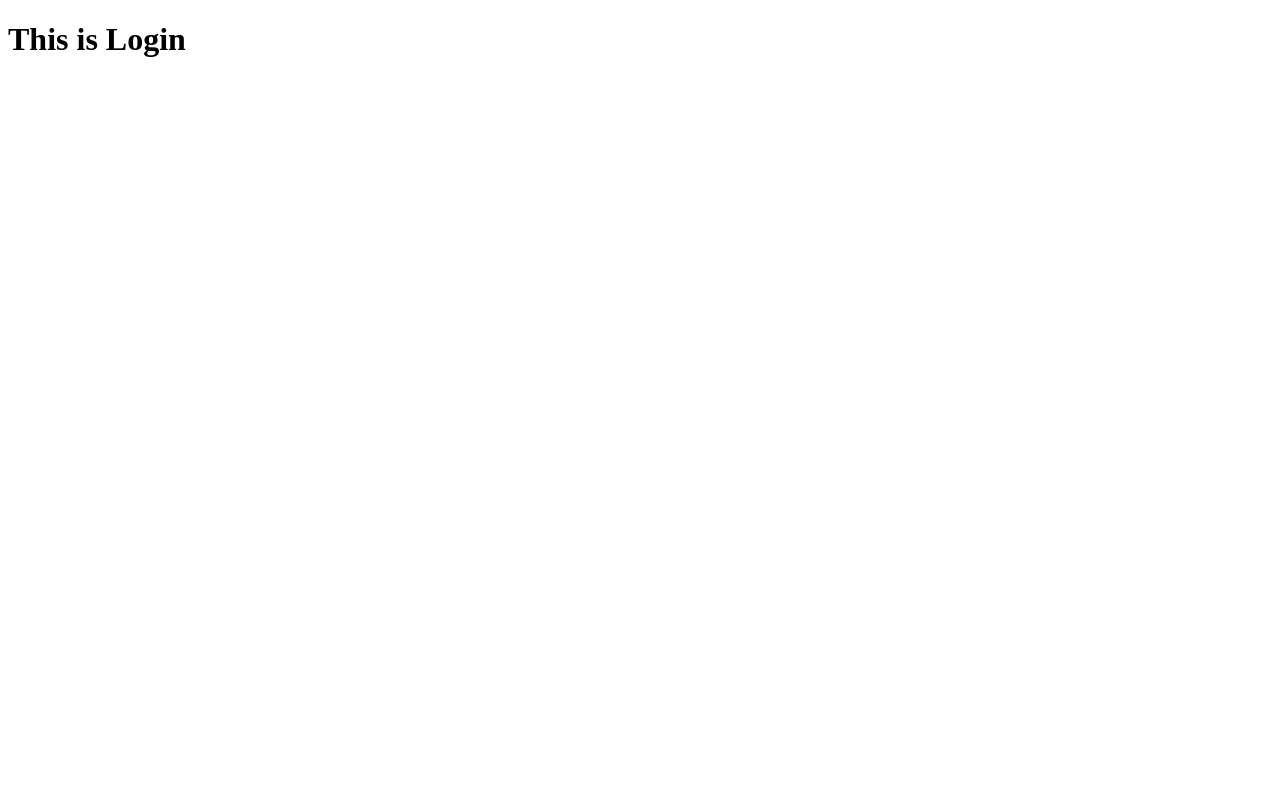
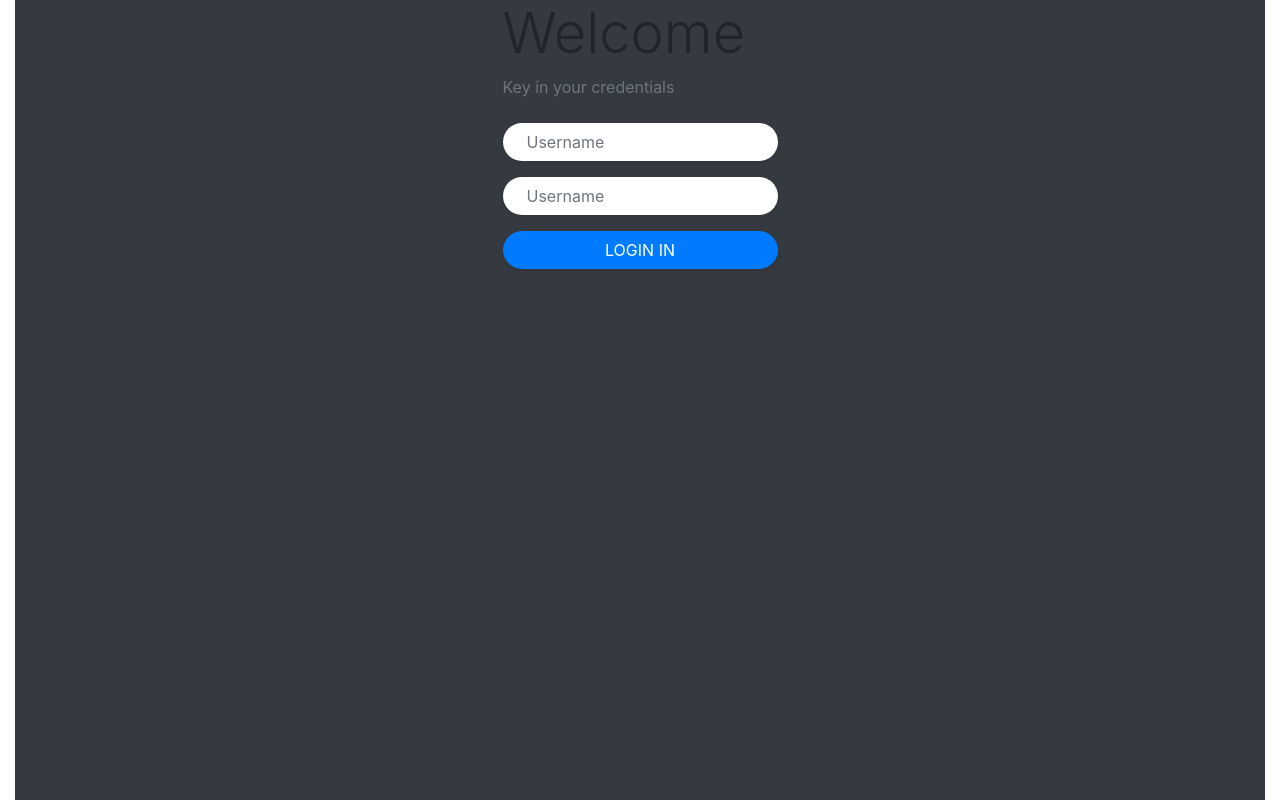
Before and after one commit to Ianodad/Ultimate_Watchlist_Client, a React (Create React App) app: page / in a window 1280 px wide. Built offline with nearby package versions, Linux system fonts and the light colour scheme.

Commit message:
Login form with state synchronized

```diff
--- a/package.json
+++ b/package.json
@@ -3,7 +3,9 @@
   "version": "0.1.0",
   "private": true,
   "dependencies": {
+    "bootstrap": "^4.3.1",
     "react": "^16.11.0",
+    "react-bootstrap": "^1.0.0-beta.14",
     "react-dom": "^16.11.0",
     "react-router-dom": "^5.1.2",
     "react-scripts": "3.2.0"
--- a/src/App.js
+++ b/src/App.js
@@ -6,7 +6,7 @@ import Login from "./components/Login";
 
 const App = () => {
 	return (
-		<main className='container'>
+		<main className='container-fluid'>
 			<Route path='/' component={Login}></Route>
 			{/* <Route path='/movies' component={Movies}></Route>
 		<Route path='/not-found' component={NotFound}></Route> */}
--- a/src/components/Login/Login.js
+++ b/src/components/Login/Login.js
@@ -1,9 +1,35 @@
 import React from "react";
 
-const Login = () => {
+import Input from "../common/Input";
+const Login = ({ username, password, handleSubmit, handleChange }) => {
 	return (
-		<div>
-			<h1>This is Login</h1>
+		<div className='col-lg-5 col-xl-3 col-md-6 mx-auto'>
+			<h3 className='display-4'>Welcome</h3>
+			<p className='text-muted mb-4'>Key in your credentials</p>
+			<form onSubmit={handleSubmit}>
+				<Input
+					type='text'
+					name='username'
+					value={username}
+					placeholder='Username'
+					handleSubmit={handleSubmit}
+					handleChange={handleChange}
+				/>
+				<Input
+					type='password'
+					name='password'
+					value={password}
+					placeholder='Username'
+					handleSubmit={handleSubmit}
+					handleChange={handleChange}
+				/>
+				<button
+					// type='submit'
+					className='btn btn-primary btn-block text-uppercase mb-2 rounded-pill shadow-sm'
+				>
+					Login In
+				</button>
+			</form>
 		</div>
 	);
 };
--- a/src/components/Login/index.js
+++ b/src/components/Login/index.js
@@ -2,11 +2,34 @@ import React, { Component } from "react";
 
 import Login from "./Login";
 
-export class index extends Component {
+class index extends Component {
+	state = { account: { username: "", password: "" } };
+
+	// handle form on change set the state
+	handleChange = ({ currentTarget: input }) => {
+		const account = { ...this.state.account };
+		// assigns target value to state name
+		account[input.name] = input.value;
+		this.setState({ account });
+	};
+
+	handleSubmit = e => {
+		e.preventDefault();
+		console.log("form submitted");
+	};
 	render() {
+		// destructuring   state for better visibility
+		const { account } = this.state;
 		return (
-			<div>
-				<Login />
+			<div className=' container-fluid bg-dark' style={{ height: "100vh" }}>
+				<div>
+					<Login
+						username={account.username}
+						password={account.password}
+						handleSubmit={this.handleSubmit}
+						handleChange={this.handleChange}
+					/>
+				</div>
 			</div>
 		);
 	}
--- /dev/null
+++ b/src/components/common/Input.js
@@ -0,0 +1,20 @@
+import React from "react";
+
+const Input = ({ name, type, value, handleChange, placeholder }) => {
+	return (
+		<div className='form-group mb-3'>
+			<input
+				autoFocus
+				id={name}
+				name={name}
+				type={type}
+				value={value}
+				onChange={handleChange}
+				placeholder={placeholder}
+				className='form-control rounded-pill border-0 shadow-sm px-4'
+			/>
+		</div>
+	);
+};
+
+export default Input;
--- a/src/index.js
+++ b/src/index.js
@@ -2,6 +2,7 @@ import React from "react";
 import ReactDOM from "react-dom";
 import { BrowserRouter } from "react-router-dom";
 import App from "./App";
+import "bootstrap/dist/css/bootstrap.css";
 
 //  Selecting the id root form index.html in public
 ReactDOM.render(
```
Also changed, not shown: 1 other file (tests, documents, lock files or other folders).
